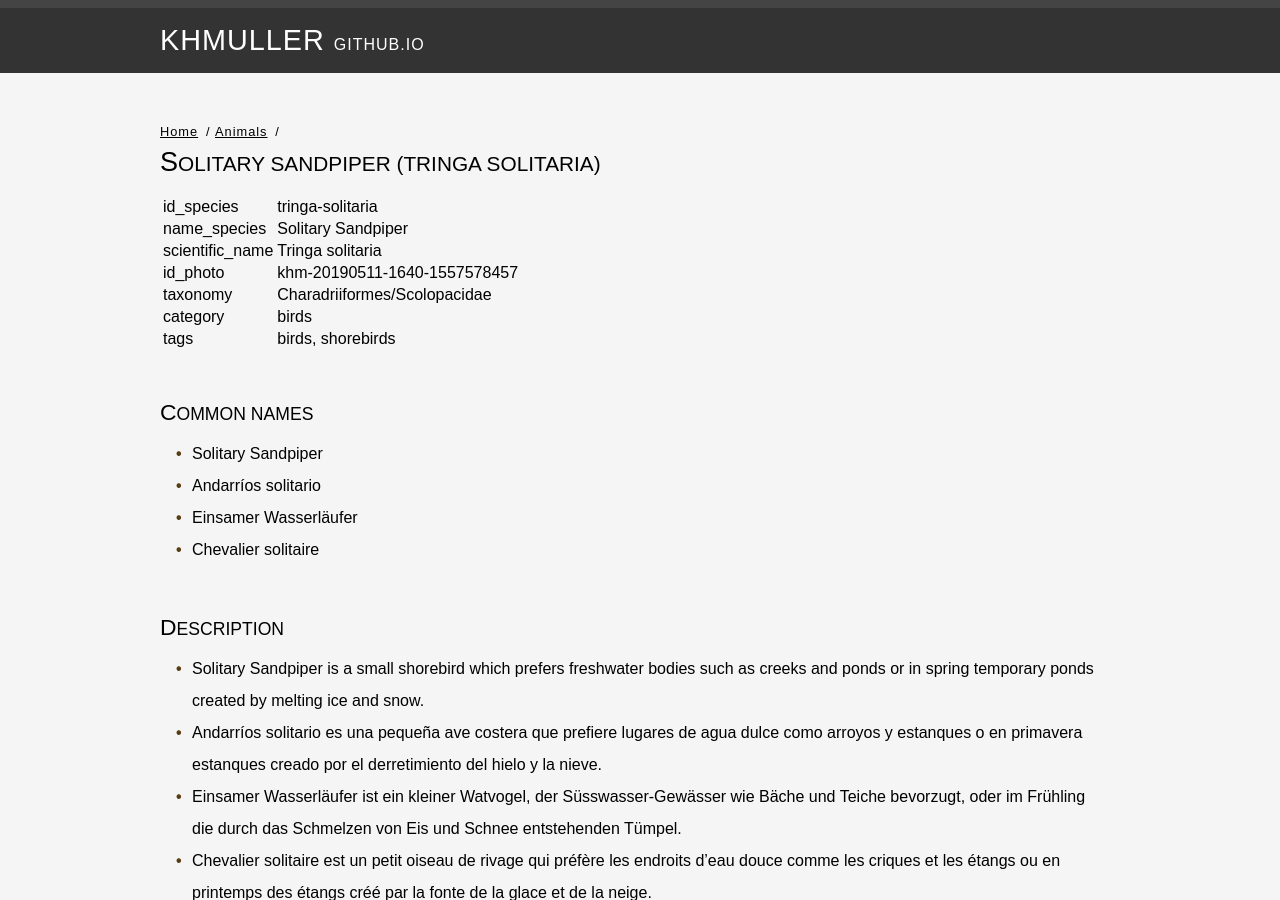
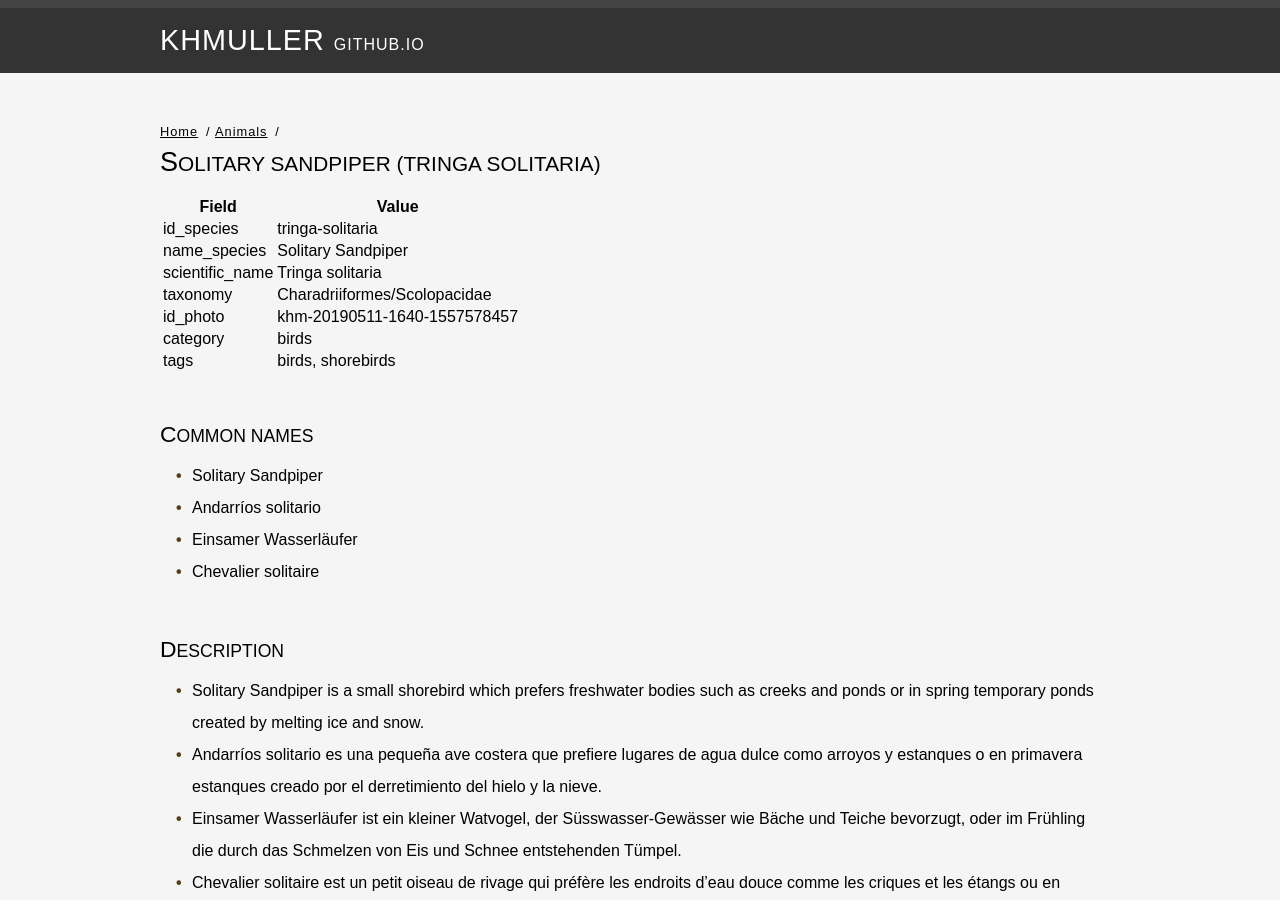
Before and after one commit to KHMuller/khmuller.github.io, a Jekyll site: the page built from animals/tringa-solitaria.md, in a window 1280 px wide and 900 px high. Built offline with Jekyll 4.4.1, drawn with Linux system fonts in a browser that asks for light colours; part of the change alters nothing that is shown.

Commit message:
Update tringa-solitaria.md

```diff
--- a/animals/tringa-solitaria.md
+++ b/animals/tringa-solitaria.md
@@ -2,25 +2,20 @@
     title: Solitary Sandpiper (Tringa solitaria)
     layout: default
 
-    id_species: tringa-solitaria
-    name_species: Solitary Sandpiper
-    scientific_name: Tringa solitaria
-    id_photo: khm-20190511-1640-1557578457
-    taxonomy: Charadriiformes|Scolopacidae
-    category: birds
-    tags: birds, shorebirds
 ---
 
 ## Solitary Sandpiper (Tringa solitaria)
 
 {: #profile}
-id_species|tringa-solitaria
-name_species|Solitary Sandpiper
-scientific_name|Tringa solitaria
-id_photo|khm-20190511-1640-1557578457
-taxonomy|Charadriiformes/Scolopacidae
-category|birds
-tags|birds, shorebirds
+|Field|Value|
+| ----------- | ----------- |
+|id_species|tringa-solitaria|
+|name_species|Solitary Sandpiper|
+|scientific_name|Tringa solitaria|
+|taxonomy|Charadriiformes/Scolopacidae|
+|id_photo|khm-20190511-1640-1557578457|
+|category|birds|
+|tags|birds, shorebirds|
 
 ### Common Names
 
```
